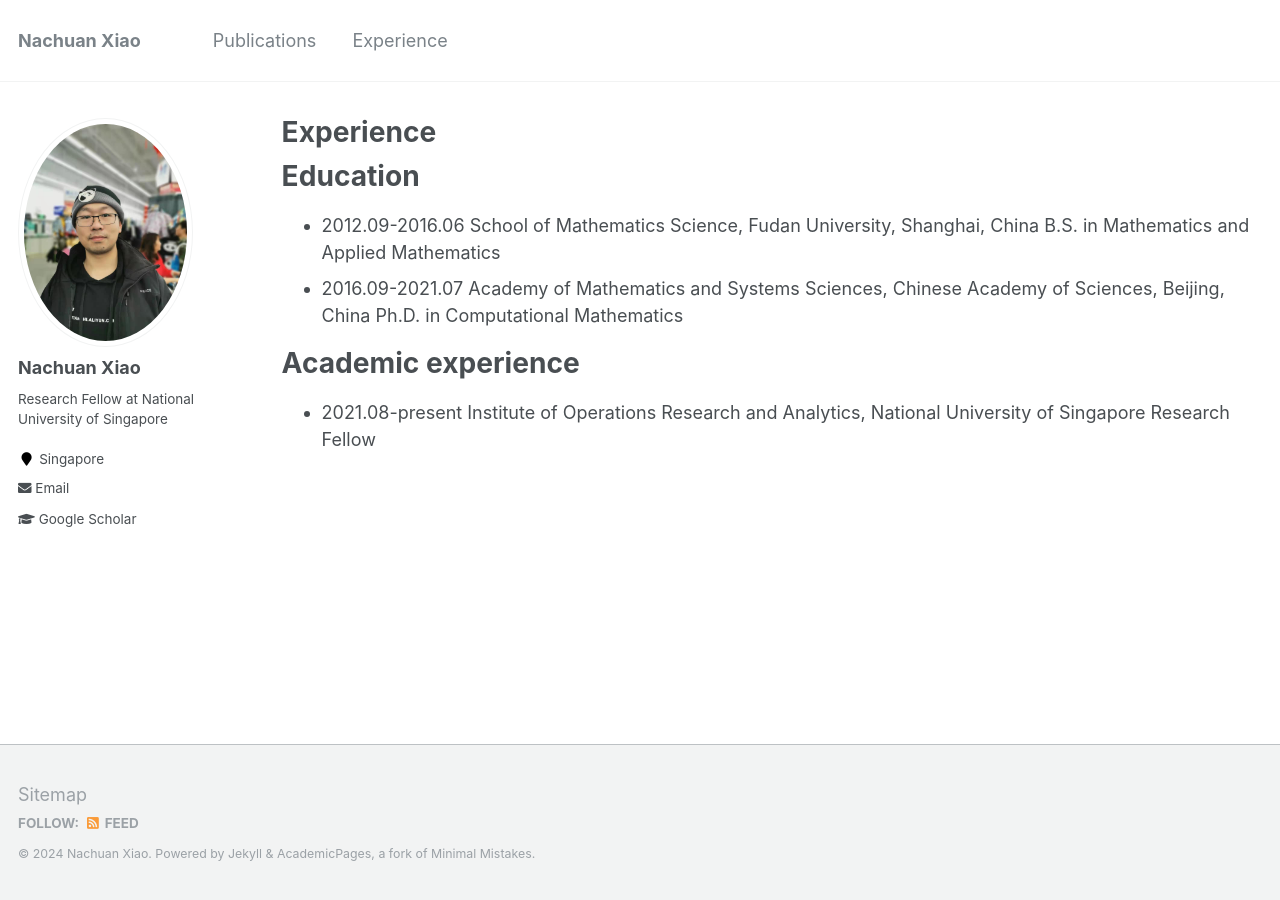
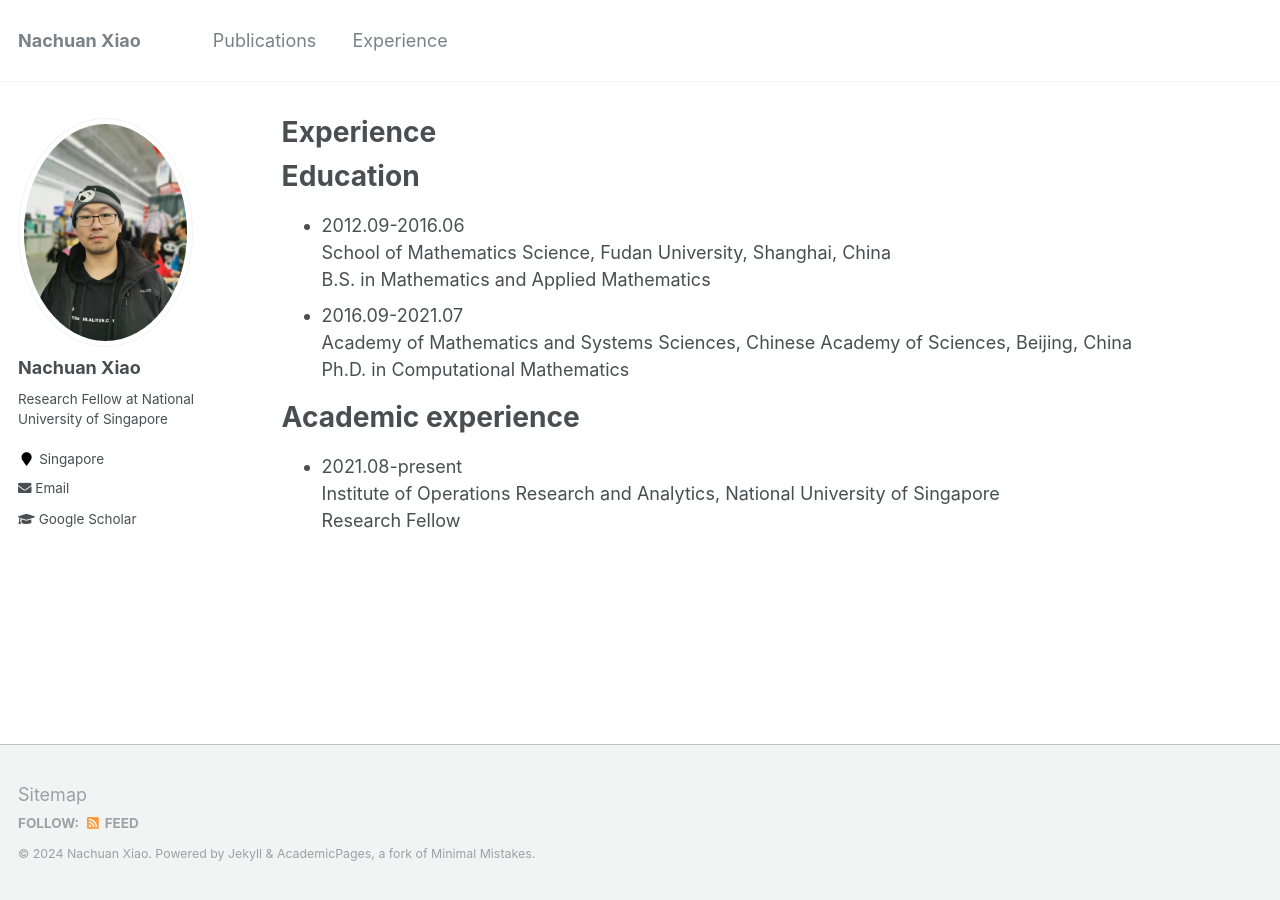
Before and after one commit to xnchxy/xnchxy.github.io, a Jekyll site: the page built from _pages/experience.md, in a window 1280 px wide. Built offline with Jekyll 4.4.1, drawn with Linux system fonts in a browser that asks for light colours.

```diff
--- a/_pages/experience.md
+++ b/_pages/experience.md
@@ -11,15 +11,15 @@ redirect_from:
 
 Education
 ======
-* 2012.09-2016.06
-  School of Mathematics Science, Fudan University, Shanghai, China
-  B.S. in Mathematics and Applied Mathematics
-* 2016.09-2021.07
-  Academy of Mathematics and Systems Sciences, Chinese Academy of Sciences, Beijing, China
-  Ph.D. in Computational Mathematics
+* 2012.09-2016.06<br>
+  School of Mathematics Science, Fudan University, Shanghai, China<br>
+  B.S. in Mathematics and Applied Mathematics<br>
+* 2016.09-2021.07<br>
+  Academy of Mathematics and Systems Sciences, Chinese Academy of Sciences, Beijing, China<br>
+  Ph.D. in Computational Mathematics<br>
 
 Academic experience
 ======
-* 2021.08-present
-  Institute of Operations Research and Analytics, National University of Singapore
-  Research Fellow
+* 2021.08-present<br>
+  Institute of Operations Research and Analytics, National University of Singapore<br>
+  Research Fellow<br>
```
